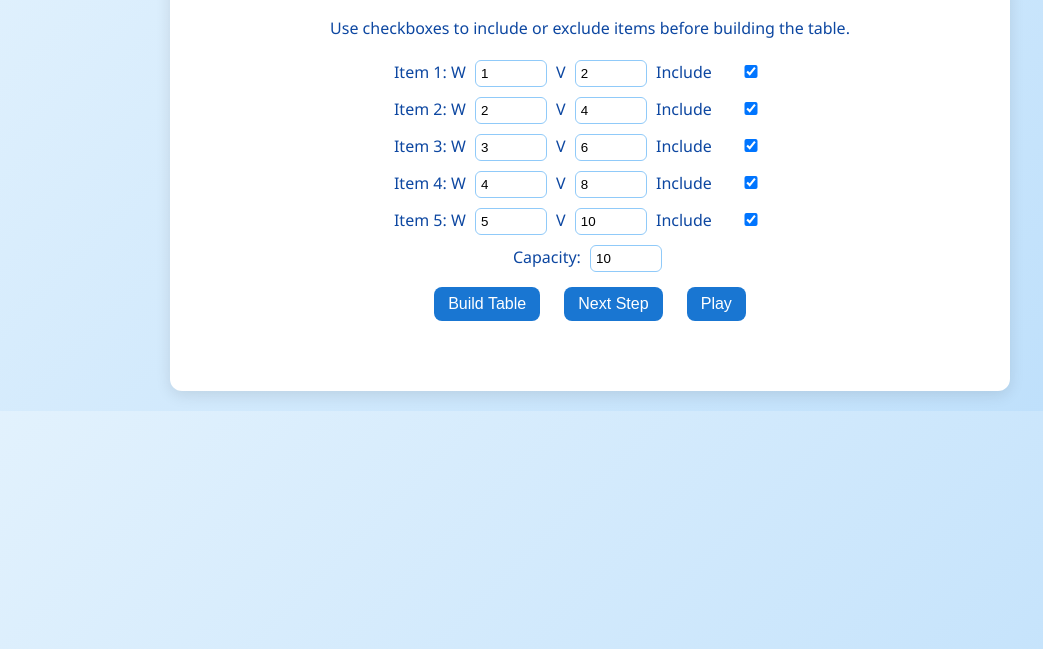
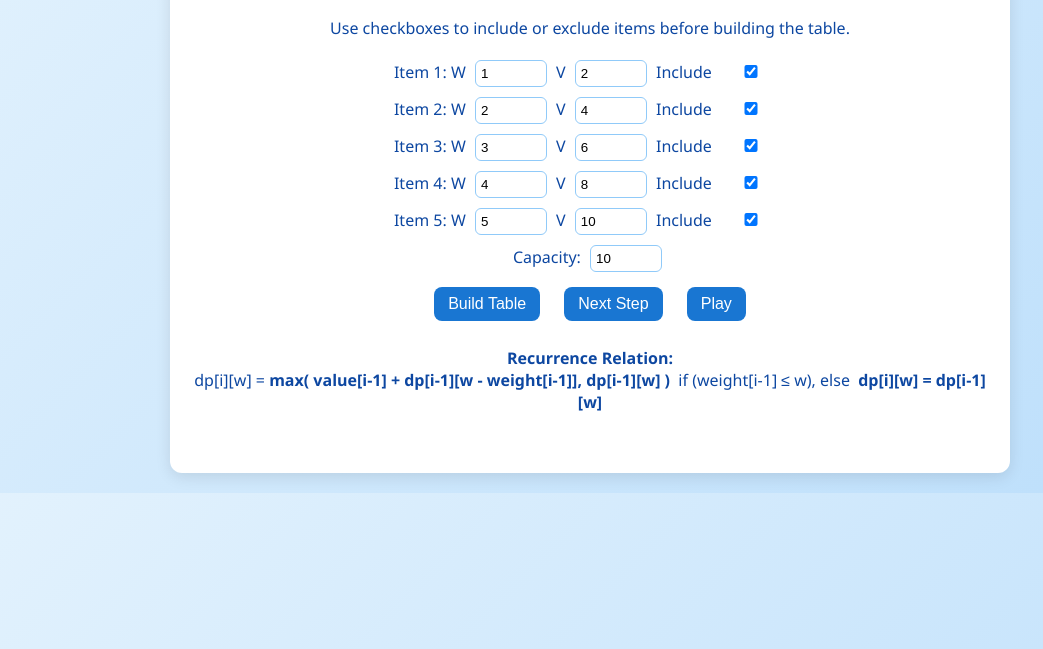
Before and after one commit to dkalsi2606/0-1_Knapsack_Visualizer, a plain HTML site: page index.html in a window 1280 px wide. Shown: the part 151-800 px from the top of the page, without its empty margins (50-1093 px from the left). Drawn offline with Linux system fonts and the light colour scheme.

Commit message:
Update index.html

```diff
--- a/index.html
+++ b/index.html
@@ -22,6 +22,16 @@
     <button id="nextBtn">Next Step</button>
     <button id="playBtn">Play</button>
 
+    <p id="equation" class="equation-box">
+      <strong>Recurrence Relation:</strong><br>
+      dp[i][w] =
+      <strong>
+        max( value[i-1] + dp[i-1][w - weight[i-1]], dp[i-1][w] )
+      </strong>
+      &nbsp;if (weight[i-1] ≤ w), else&nbsp;
+      <strong>dp[i][w] = dp[i-1][w]</strong>
+    </p>
+
     <table id="dpTable"></table>
     <div id="reason" class="reason-box"></div>
     <div id="result"></div>
```
